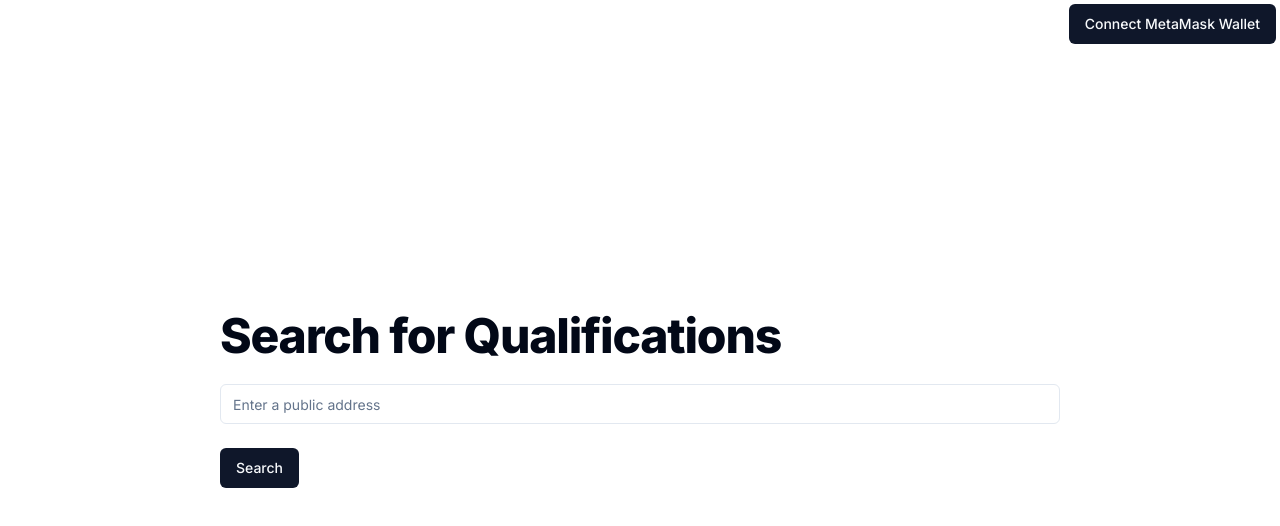
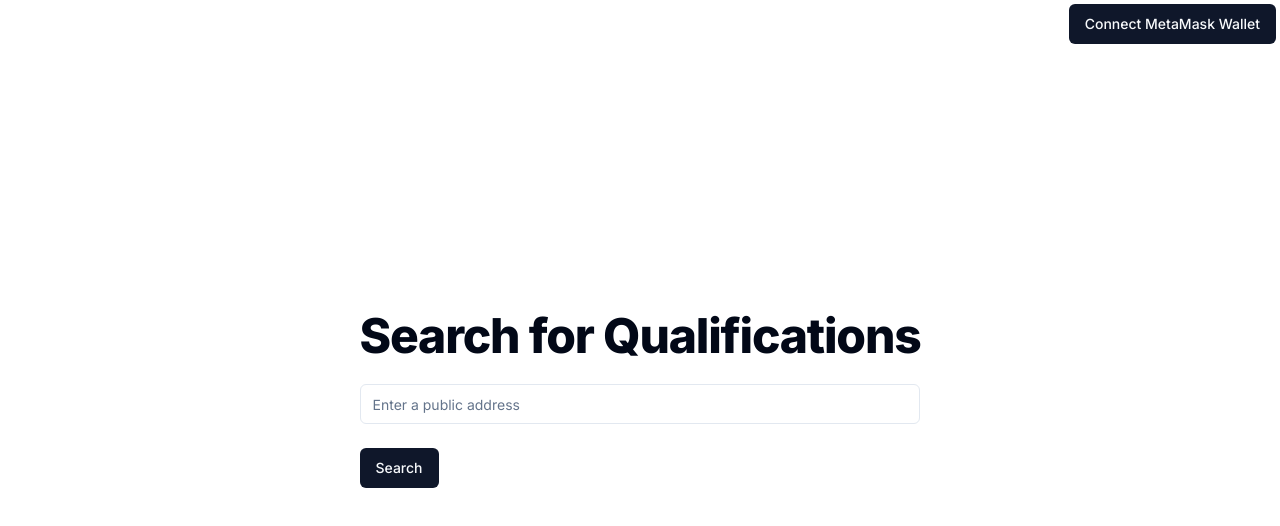
Before and after one commit to Chrissydrx/cs596-final-project, a Next.js app: page / in a window 1280 px wide. Shown: the top 526 px of the page. Built offline with nearby package versions, Linux system fonts and the light colour scheme; no server answers.

Commit message:
Fix: Select component bug

```diff
--- a/app/layout.js
+++ b/app/layout.js
@@ -12,9 +12,9 @@ export default function RootLayout({ children }) {
   return (
     <html lang="en">
       <body
-        className={`${inter.className} mx-auto max-w-[1000px] min-h-screen flex flex-col justify-center`}
+        className={`${inter.className} flex flex-col justify-center align-center min-h-screen`}
       >
-        {children}
+        <main className="mx-auto">{children}</main>
       </body>
     </html>
   );
```
